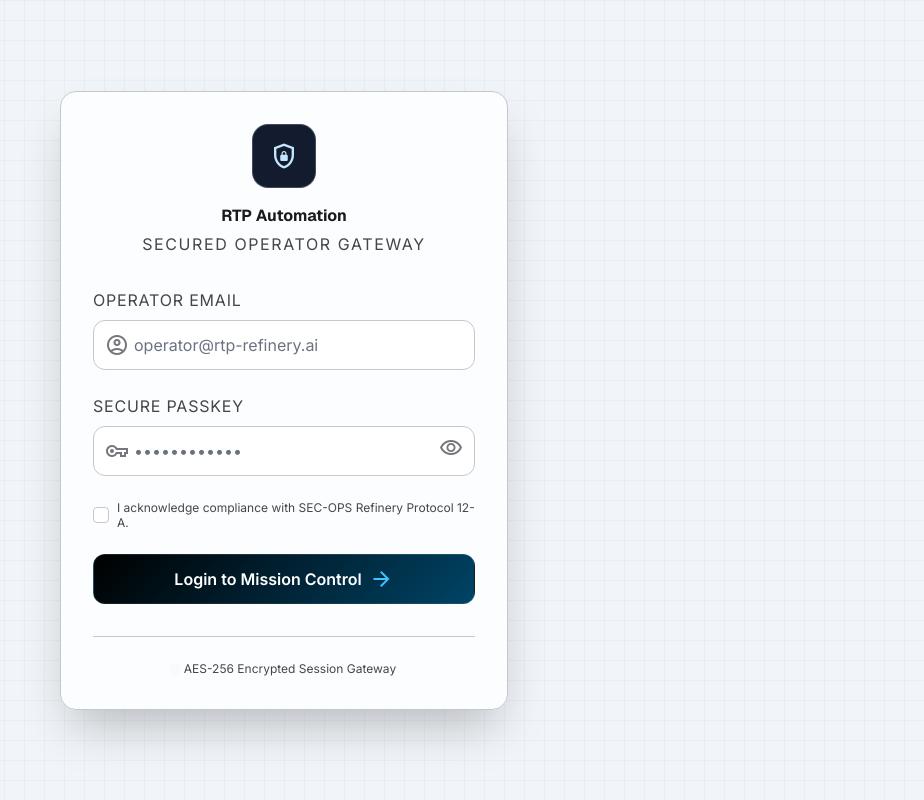
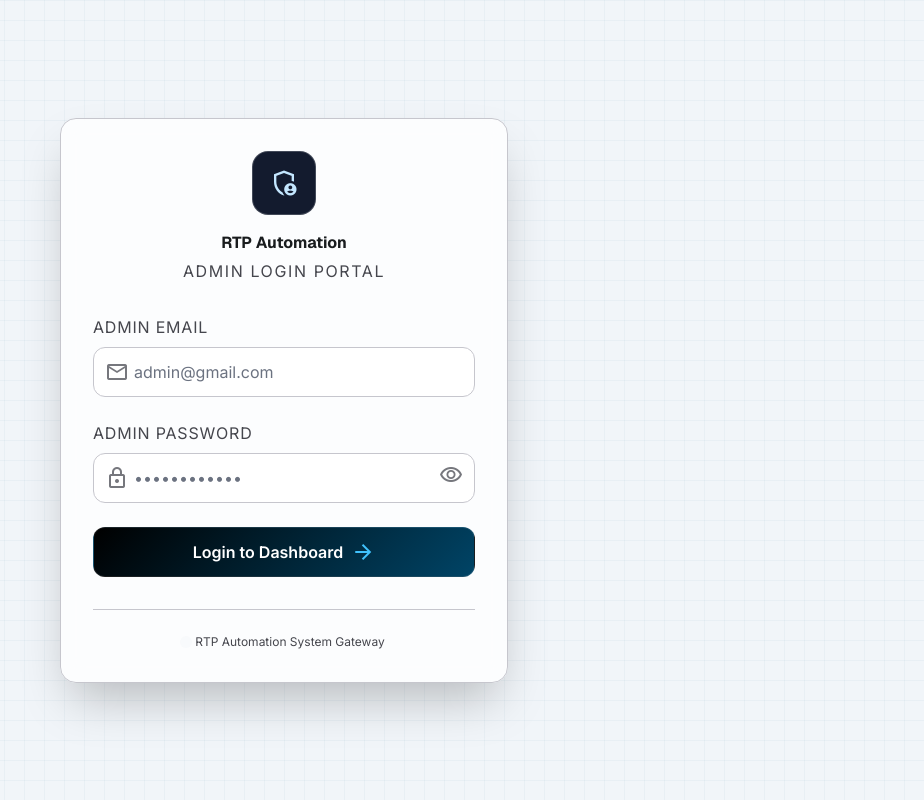
Before and after one commit to Rishikap21/RTP-Automation, a FastAPI app: page / in a window 1280 px wide. Shown: the whole page, without its empty margins (356-1280 px from the left). Run offline with FastAPI, Linux system fonts and the light colour scheme; some libraries are stand-ins or nearby versions.

Commit message:
Updated index.html

```diff
--- a/templates/index.html
+++ b/templates/index.html
@@ -107,25 +107,30 @@
             <!-- Header -->
             <div class="mb-8 text-center">
                 <div class="w-16 h-16 bg-primary-container rounded-2xl flex items-center justify-center mx-auto mb-4 border border-white/20">
-                    <span class="material-symbols-outlined text-secondary-fixed text-3xl">shield_lock</span>
+                    <span class="material-symbols-outlined text-secondary-fixed text-3xl">admin_panel_settings</span>
                 </div>
                 <h2 class="font-headline-md text-headline-md font-bold text-on-surface">RTP Automation</h2>
-                <p class="font-label-md text-label-md text-on-surface-variant uppercase tracking-widest mt-1">Secured Operator Gateway</p>
+                <p class="font-label-md text-label-md text-on-surface-variant uppercase tracking-widest mt-1">Admin Login Portal</p>
+            </div>
+            <!-- Error Banner -->
+            <div id="login-error-msg" class="hidden mb-4 p-3 rounded-xl bg-red-50 border border-red-200 text-red-700 text-sm font-medium flex items-center gap-2">
+                <span class="material-symbols-outlined text-red-500 text-lg">error</span>
+                <span id="login-error-text">Invalid Admin credentials.</span>
             </div>
             <!-- Form -->
             <form id="login-form" class="space-y-6">
                 <div>
-                    <label for="operator-email" class="block font-label-md text-label-md text-on-surface-variant uppercase tracking-wider mb-2">Operator Email</label>
+                    <label for="operator-email" class="block font-label-md text-label-md text-on-surface-variant uppercase tracking-wider mb-2">Admin Email</label>
                     <div class="relative">
-                        <span class="material-symbols-outlined absolute left-3 top-1/2 -translate-y-1/2 text-outline">account_circle</span>
-                        <input id="operator-email" type="email" required placeholder="operator@rtp-refinery.ai"
+                        <span class="material-symbols-outlined absolute left-3 top-1/2 -translate-y-1/2 text-outline">mail</span>
+                        <input id="operator-email" type="email" required placeholder="admin@gmail.com"
                             class="w-full pl-10 pr-4 py-3 bg-white border border-outline-variant rounded-xl text-body-md focus:ring-2 focus:ring-secondary focus:border-secondary outline-none transition-all">
                     </div>
                 </div>
                 <div>
-                    <label for="operator-key" class="block font-label-md text-label-md text-on-surface-variant uppercase tracking-wider mb-2">Secure Passkey</label>
+                    <label for="operator-key" class="block font-label-md text-label-md text-on-surface-variant uppercase tracking-wider mb-2">Admin Password</label>
                     <div class="relative">
-                        <span class="material-symbols-outlined absolute left-3 top-1/2 -translate-y-1/2 text-outline">vpn_key</span>
+                        <span class="material-symbols-outlined absolute left-3 top-1/2 -translate-y-1/2 text-outline">lock</span>
                         <input id="operator-key" type="password" required placeholder="••••••••••••"
                             class="w-full pl-10 pr-12 py-3 bg-white border border-outline-variant rounded-xl text-body-md focus:ring-2 focus:ring-secondary focus:border-secondary outline-none transition-all">
                         <button type="button" id="toggle-password" class="absolute right-3 top-1/2 -translate-y-1/2 text-outline hover:text-primary transition-colors">
@@ -133,16 +138,9 @@
                         </button>
                     </div>
                 </div>
-                <!-- Remember session / security compliance check -->
-                <div class="flex items-center gap-2">
-                    <input type="checkbox" id="compliance-check" required class="rounded border-outline-variant text-secondary focus:ring-secondary cursor-pointer">
-                    <label for="compliance-check" class="text-xs text-on-surface-variant leading-tight cursor-pointer">
-                        I acknowledge compliance with SEC-OPS Refinery Protocol 12-A.
-                    </label>
-                </div>
                 <!-- Submit Button -->
                 <button type="submit" id="login-submit-btn" class="w-full ai-gradient-btn text-white py-3 rounded-xl font-semibold flex items-center justify-center gap-2 border border-white/10 hover:scale-[1.01] active:scale-[0.99] transition-all">
-                    <span>Login to Mission Control</span>
+                    <span>Login to Dashboard</span>
                     <span class="material-symbols-outlined text-secondary-container">arrow_forward</span>
                 </button>
             </form>
@@ -150,7 +148,7 @@
             <div class="mt-8 border-t border-outline-variant pt-6 text-center">
                 <p class="text-xs text-on-surface-variant flex items-center justify-center gap-1.5">
                     <span class="w-1.5 h-1.5 bg-secondary rounded-full animate-ping"></span>
-                    AES-256 Encrypted Session Gateway
+                    RTP Automation System Gateway
                 </p>
             </div>
         </div>
```
